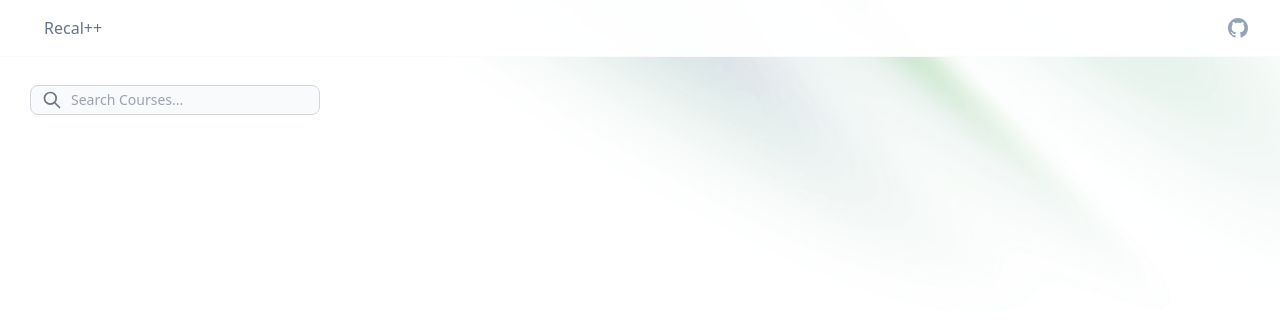
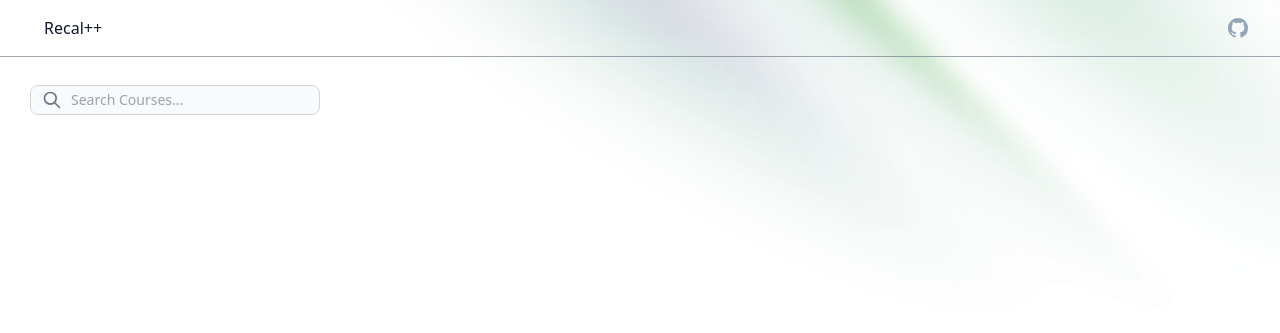
Before and after one commit to EthanHaque/recalpp, a Django app: template recalpp/server/templates/schedule_builder/temphomepage.html in a window 1280 px wide. Shown: the top 333 px of the page. Run offline with Django 4.2, Linux system fonts and the light colour scheme; the template is opened without the code that fills it, so the values that code supplies are empty; some libraries are stand-ins or nearby versions.

Commit message:
0-height parent div broken

```diff
--- a/recalpp/server/templates/base.html
+++ b/recalpp/server/templates/base.html
@@ -14,7 +14,7 @@
     {% block extrahead %}{% endblock %}
   </head>
 
-  <body class="antialiased text-slate-500 dark:text-slate-400 bg-white dark:bg-slate-800">
+  <body class="antialiased text-slate-900 dark:text-slate-400 bg-white dark:bg-slate-800">
     <header>
       <!-- Add your header content here -->
       {% block header %}{% endblock %}
--- a/recalpp/server/templates/schedule_builder/temphomepage.html
+++ b/recalpp/server/templates/schedule_builder/temphomepage.html
@@ -23,7 +23,7 @@
 
 <!-- top nav bar -->
 <div id="top-nav-bar"
-  class="sticky top-0 z-40 w-full backdrop-blur flex-none transition-colors duration-500 lg:z-50 lg:border-b lg:border-slate-300/10 dark:border-slate-50/[0.06] bg-white/95 supports-backdrop-blur:bg-white/60 dark:bg-transparent">
+  class="sticky top-0 z-40 w-full backdrop-blur flex-none transition-colors duration-500 lg:z-50 lg:border-b lg:border-slate-600/50 dark:border-slate-50/[0.06] supports-backdrop-blur:bg-white/60 bg-transparent">
   <div class="max-w-8xl mx-auto">
     <div class="py-4 border-b border-slate-900/10 lg:px-8 lg:border-0 dark:border-slate-300/10 mx-4 lg:mx-0">
       <div class="relative flex items-center">
@@ -35,10 +35,10 @@
         <div class="relative" data-headlessui-state="">
           Recal++
         </div>
-        <div class="relative hidden lg:flex items-center ml-auto">
+        <div class="relative lg:flex items-center ml-auto">
           <div class="flex items-center ml-6 pl-6">
             <button>
-              <span class="hidden dark:inline">
+              <span class="inline">
                 {{ user.netid }}
               </span>
             </button>
@@ -60,14 +60,14 @@
   </div>
 </div>
 
-<div id="page-content">
-  <!-- courses side bar  -->
+<div id="page-content" class="pt-16">
   <div class="max-w-8xl mx-auto px-4 sm:px-6 md:px-8">
+    <!-- courses side bar  -->
     <div
       class="lg:block fixed z-20 inset-0 top-[2.8125rem] left-0 right-auto w-[max(250px,calc(15%+10rem))] pb-10 px-8 overflow-y-auto">
       <nav id="nav" class="lg:text-sm lg:leading-6 relative">
         <div class="sticky top-0 -ml-0.5 pointer-events-none">
-          <div class="h-10"></div>
+          <div class="h-10 backdrop-blur"></div>
           <div class="relative pointer-events-auto">
             <div class="absolute inset-y-0 left-0 flex items-center pl-3 pointer-events-none">
               <svg aria-hidden="true" class="w-5 h-5 text-gray-500 dark:text-gray-400" fill="none" stroke="currentColor"
```
